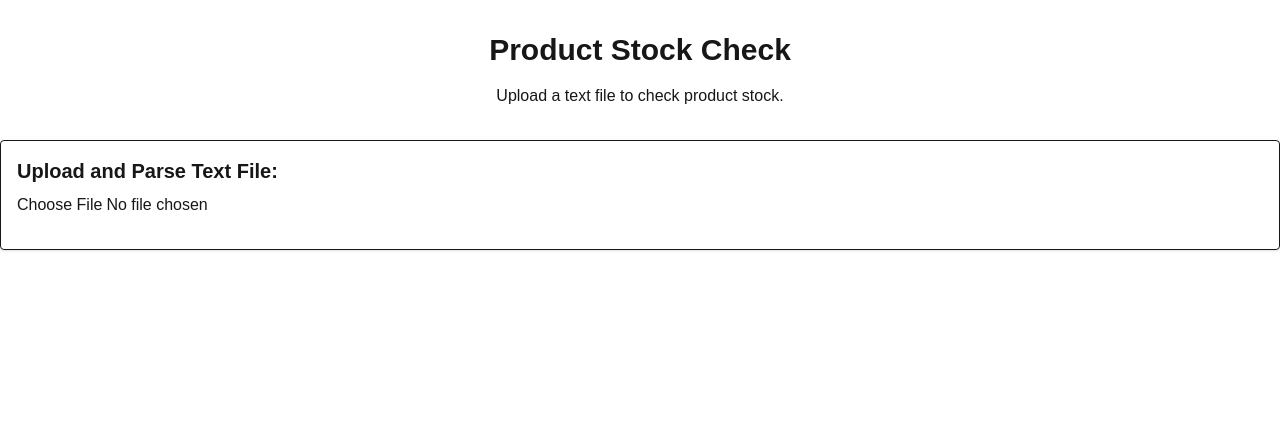
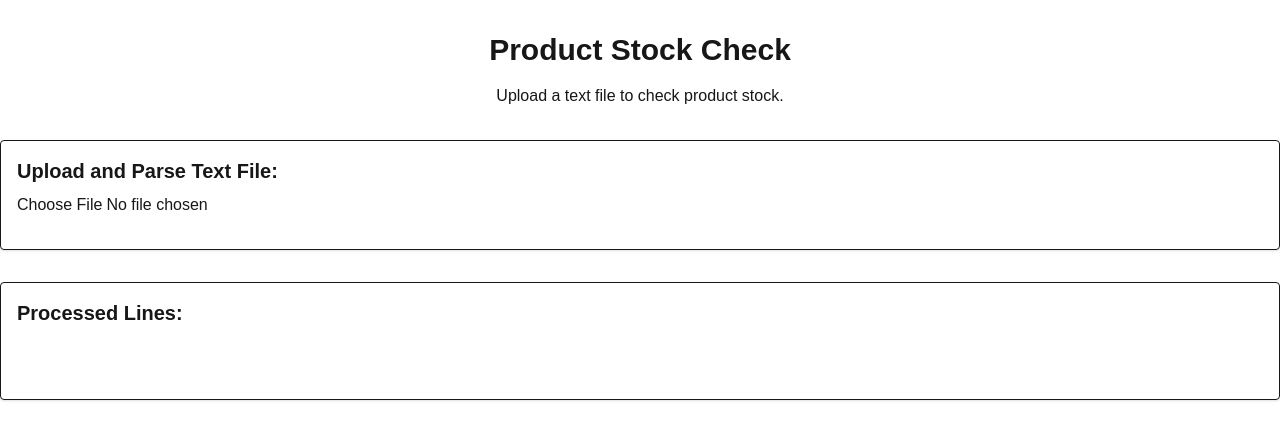
Before and after one commit to deep123845/product-stock-check, a Next.js app: page / in a window 1280 px wide. Shown: the top 440 px of the page. Built offline with nearby package versions, Linux system fonts and the light colour scheme.

Commit message:
file content now gets parsed and displayed

```diff
--- a/src/app/page.tsx
+++ b/src/app/page.tsx
@@ -1,11 +1,45 @@
+"use client";
 import FileUploadParser from "./components/FileUploadParser";
+import { useState } from "react";
 
 export default function Home() {
+
+  const [parsedLines, setParsedLines] = useState<string[]>([]);
+
+  const handleFileContentChange = (lines: string[]) => {
+    setParsedLines(lines);
+  }
+
+  const processLines = (lines: string[]) => {
+    const processedLines = [];
+
+    processedLines.push(lines[0]); // Report Title
+    processedLines.push(lines[1]); // Column Headers
+    processedLines.push(lines[2]); // Separator
+
+    for (let i = 4; i < lines.length; i++) {
+      const prevParts = lines[i - 1].split("\t");
+      const parts = lines[i].split("\t");
+      const processedLine = prevParts.slice(-4).join("\t") + parts.slice(0, -4).join("\t"); //(Prodouct No, Supplier, Description, Stock) + History
+      processedLines.push(processedLine);
+    }
+
+    return processedLines;
+  }
+
+  const processedLines = processLines(parsedLines);
+
   return (
     <div>
       <h1 className="text-3xl font-bold text-center mt-8">Product Stock Check</h1>
       <p className="text-center mt-4">Upload a text file to check product stock.</p>
-      <FileUploadParser />
+      <FileUploadParser onFileContentChange={handleFileContentChange} />
+      <div className="p-4 border rounded shadow mt-8">
+        <h2 className="text-xl font-bold mb-2">Processed Lines:</h2>
+        <div className="overflow-x-auto">
+          <pre className="whitespace-pre" style={{ tabSize: 32 }}>{processedLines.join("\n")}</pre>
+        </div>
+      </div>
     </div>
   );
 }
```
